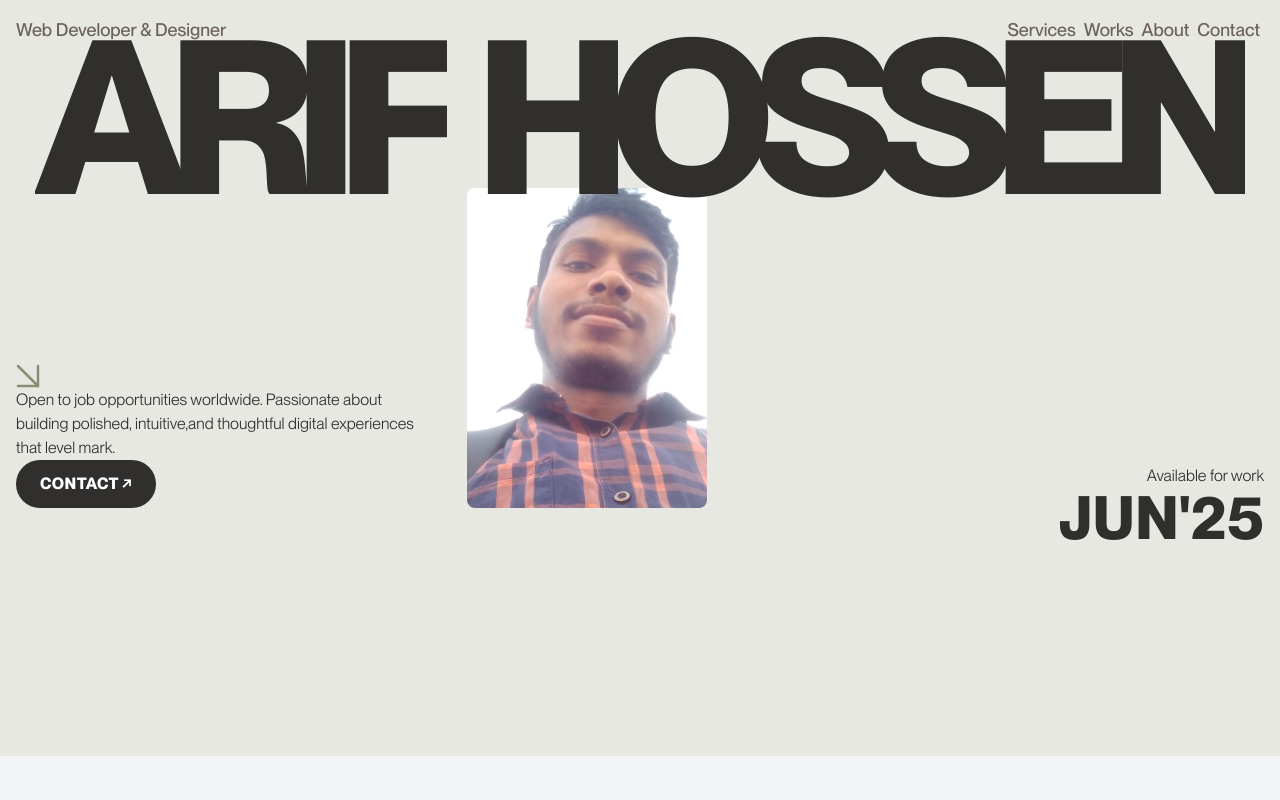
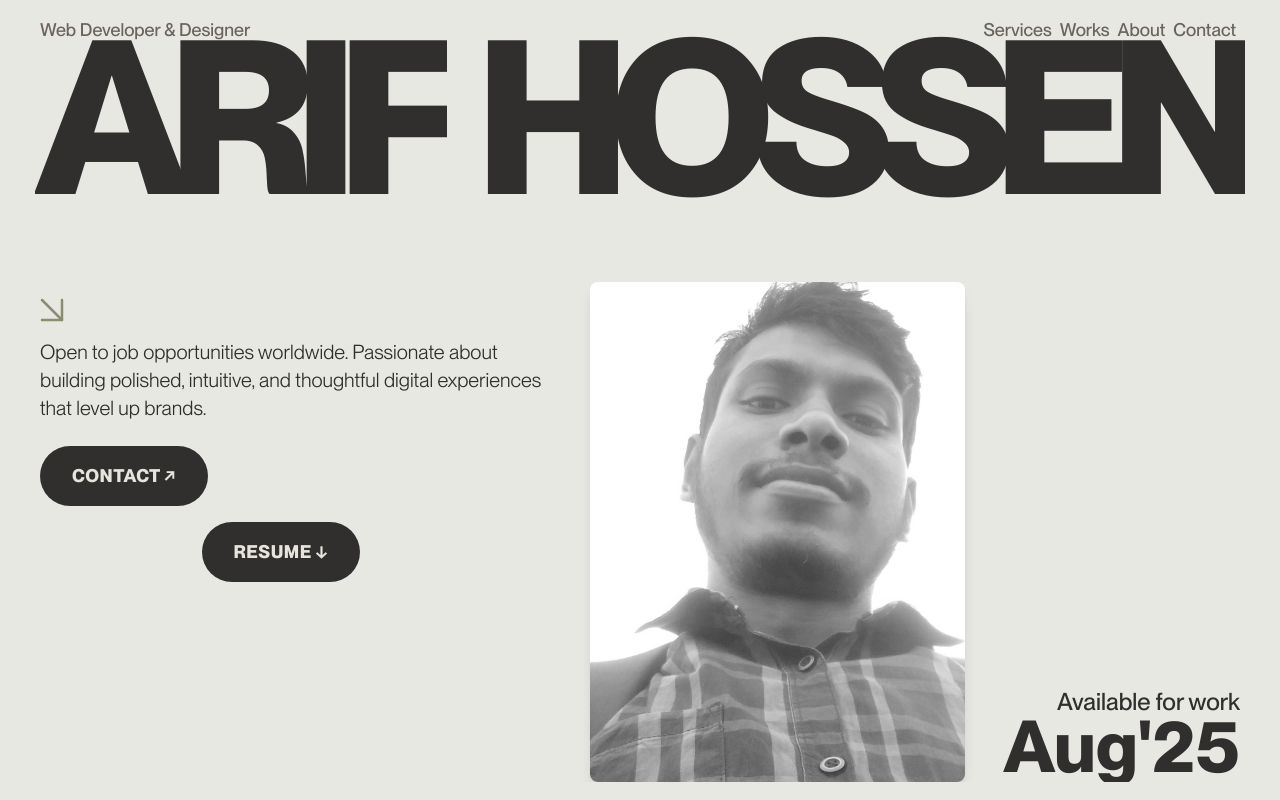
Before and after one commit to arifprodev/portfolio, a Next.js app: page / in a window 1280 px wide. Shown: the top 800 px of the page. Built offline with nearby package versions, Linux system fonts and the light colour scheme; a web font is replaced by a local one.

Commit message:
Add AnimatedButton component and update Header and Navbar for improved UI

```diff
--- a/src/components/Header.jsx
+++ b/src/components/Header.jsx
@@ -1,15 +1,18 @@
 "use client";
 
 import Image from "next/image";
+import AnimatedButton from "@/utils/AnimationButton";
 
 export default function Header() {
   const month = new Date().toLocaleString("default", { month: "short" });
   const shortYear = new Date().getFullYear().toString().slice(-2);
+
   return (
-    <>
-      <div className="mt-32 px-4 space-y-10 flex items-end text-[#302f2d] justify-between flex-col md:flex-row">
-        <div className="w-fit">
-          <div>
+    <div className="min-h-screen flex items-center justify-center px-6 md:px-8 lg:px-10 py-12">
+      <div className="mt-24 lg:mt-36 flex flex-col md:flex-row items-stretch gap-8 md:gap-5 text-[#302f2d] justify-between w-full overflow-hidden">
+        {/* Left Content - Aligned to top */}
+        <div className="max-w-xs lg:max-w-lg flex flex-col justify-start">
+          <div className="pt-4">
             <span>
               <svg
                 stroke="currentColor"
@@ -28,48 +31,64 @@ export default function Header() {
             </span>
           </div>
 
+          <p className="text-lg md:text-xl mt-4">
+            Open to job opportunities worldwide. Passionate about building
+            polished, intuitive, and thoughtful digital experiences that level
+            up brands.
+          </p>
+
+          <div className="flex flex-wrap lg:max-w-xs gap-4 mt-6">
             <div>
-            Open to job opportunities worldwide. Passionate about building
-            polished, intuitive,and thoughtful digital experiences that level
-            mark.
+              <AnimatedButton
+                text="CONTACT"
+                icon="↗"
+                hoverOpacity={0.4}
+                hoverTextColor="#e6e4dd"
+                textColor="#e6e4dd"
+              />
             </div>
-          <div>
-            <button className="group relative flex items-center justify-center overflow-hidden rounded-full bg-[#302f2d] px-6 py-2 sm:py-3 font-bold uppercase tracking-wide text-white text-sm sm:text-base">
-              <span className="absolute inset-0 z-10 overflow-hidden">
-                <span className="block h-full w-full translate-y-full rounded-t-[15rem] bg-[#302f2d] btn-transition group-hover:translate-y-0 group-hover:rounded-none"></span>
-              </span>
-
-              <span className="relative z-20 overflow-hidden">
-                <span className="block after:absolute after:left-0 after:block after:translate-y-0 btn-transition after:content-['CONTACT_↗'] group-hover:after:-translate-y-full">
-                  <span className="flex btn-transition group-hover:-translate-y-full">
-                    CONTACT ↗
-                  </span>
-                </span>
-              </span>
-            </button>
+            <div className="flex items-end justify-end w-full">
+              <AnimatedButton
+                text="RESUME"
+                icon="↓"
+                hoverOpacity={0.4}
+                hoverTextColor="#e6e4dd"
+                textColor="#e6e4dd"
+              />
+            </div>
           </div>
         </div>
 
-        <div className="w-full rounded-md overflow-hidden px-5 md:px-10">
-          <figure className="w-60 h-80">
+        {/* Center Image - Vertically centered */}
+        <div className="w-fit mx-auto flex items-center justify-center">
+          <div className="rounded-md overflow-hidden shadow-lg max-w-xs lg:max-w-sm mx-auto">
+            <div className="relative aspect-[3/4] w-full h-96 md:h-72 lg:h-[500px]">
+              <div className="absolute inset-0 bg-gradient-to-br from-[#e6e4dd] to-[#d1cec4] flex items-center justify-center saturate-0 hover:saturate-100 transition-all duration-500">
                 <Image
                   src="/images/arifh.jpg"
                   alt="Arif Hossen"
-              width={200}
-              height={400}
-              className="rounded-md w-full h-full object-cover"
+                  fill
+                  sizes="(max-width: 768px) 100vw, (max-width: 1200px) 50vw, 33vw"
+                  className="object-cover"
                   priority
                 />
-          </figure>
+              </div>
+            </div>
+          </div>
         </div>
 
-        <div className="w-fit">
-          <h1 className="text-end">Available for work</h1>
-          <p className="text-6xl font-semibold">
-            {/* {month}'{shortYear} */} JUN'25
+        {/* Right Content - Aligned to bottom */}
+        <div className="w-full md:w-fit flex flex-col justify-end">
+          <div className="text-right mt-auto -space-y-2">
+            <h1 className="text-xl lg:text-2xl font-medium">
+              Available for work
+            </h1>
+            <p className="text-5xl lg:text-7xl font-semibold">
+              {month}'{shortYear}
             </p>
           </div>
         </div>
-    </>
+      </div>
+    </div>
   );
 }
--- a/src/components/Navbar.jsx
+++ b/src/components/Navbar.jsx
@@ -114,16 +114,14 @@ export default function Navbar() {
   ];
 
   return (
-    <section className="px-4">
+    <section className="px-6 md:px-8 lg:px-10">
       <div>
         <div className="w-full">
           <div className="flex justify-between py-3 sm:py-4">
             {/* Navigation */}
             <div className="flex md:items-center justify-between w-full font-medium text-lg text-[#6B645C] z-10">
               {/* Logo */}
-              <p>
-                Web Developer & Designer
-              </p>
+              <p>Web Developer & Designer</p>
 
               {/* Nav Links */}
               <div className="flex flex-col md:flex-row -space-y-1.5">
@@ -147,7 +145,7 @@ export default function Navbar() {
           </div>
           {/* Hero Background Text - Animated Characters */}
           <div className="w-fit">
-            <div className="flex flex-wrap -space-y-[57px] text-[#302f2d] md:opacity-0 absolute top-[42px]">
+            <div className="flex flex-wrap -space-y-[57px] text-[#302f2d] md:opacity-0 absolute top-[55px]">
               <h1 className="text-[7.6rem] -tracking-widest font-bold">
                 <AnimatedText text="ARIF" delay={100} />
               </h1>
@@ -155,17 +153,18 @@ export default function Navbar() {
                 <AnimatedText text="HOSSEN" delay={300} />
               </h2>
             </div>
-              <div className="hidden w-fit mx-auto md:flex justify-center items-center gap-4 md:gap-5 lg:gap-6 xl:gap-7 -tracking-widest absolute left-0 right-0 font-semibold uppercase overflow-hidden
-         top-10
-        md:text-[126px] md:-top-2 md:font-semibold md:flex-row
+            <div
+              className="hidden w-fit mx-auto md:flex justify-center items-center md:gap-5 lg:gap-6 xl:gap-7 -tracking-widest absolute left-0 right-0 font-semibold uppercase overflow-hidden
+        md:text-[123px] md:-top-2 md:font-semibold md:flex-row
         lg:text-[168.4px] lg:-top-6 lg:font-semibold
         xl:text-[215px] xl:-top-11
         2xl:text-[261.9px] 2xl:-top-16
-        text-[#302f2d]">
-                <AnimatedText text="ARIF" delay={100} />
-                <AnimatedText text="HOSSEN" delay={300} />
-              </div>
+        text-[#302f2d]"
+            >
+              <AnimatedText text="ARIF" delay={100} />
+              <AnimatedText text="HOSSEN" delay={300} />
             </div>
+          </div>
         </div>
 
         {/* Mobile Menu Overlay */}
--- /dev/null
+++ b/src/utils/AnimationButton.tsx
@@ -0,0 +1,95 @@
+"use client";
+
+import { motion } from "motion/react";
+
+interface AnimatedButtonProps {
+  text: string;
+  bgColor?: string;
+  hoverBgColor?: string;
+  hoverOpacity?: number;
+  textColor?: string;
+  hoverTextColor?: string;
+  className?: string;
+  icon?: React.ReactNode;
+}
+
+export default function AnimatedButton({
+  text,
+  bgColor = "#302f2d",
+  hoverBgColor = "#fcedc0",
+  hoverOpacity = 0.8,
+  textColor = "#ffffff",
+  hoverTextColor = "#302f2d",
+  className = "",
+  icon
+}: AnimatedButtonProps) {
+
+  // Function to convert hex to rgba with opacity
+  const hexToRgba = (hex: string, alpha: number) => {
+    // Handle shorthand hex (like #fff)
+    const fullHex = hex.length === 4
+      ? `#${hex[1]}${hex[1]}${hex[2]}${hex[2]}${hex[3]}${hex[3]}`
+      : hex;
+
+    const r = parseInt(fullHex.slice(1, 3), 16);
+    const g = parseInt(fullHex.slice(3, 5), 16);
+    const b = parseInt(fullHex.slice(5, 7), 16);
+
+    return `rgba(${r}, ${g}, ${b}, ${alpha})`;
+  };
+
+  return (
+    <motion.button
+      className={`group relative flex items-center justify-center overflow-hidden rounded-full px-4 py-2 md:px-6 md:py-3 lg:px-8 lg:py-4 font-bold uppercase tracking-wide text-xs md:text-sm lg:text-lg ${className}`}
+      style={{ backgroundColor: bgColor }}
+      whileHover="hover"
+      initial="initial"
+    >
+      {/* Background fill animation with opacity */}
+      <motion.span
+        className="absolute inset-0 z-0"
+        style={{ backgroundColor: hexToRgba(hoverBgColor, hoverOpacity) }}
+        variants={{
+          initial: { y: "100%", borderRadius: "9999px" },
+          hover: {
+            y: 0,
+            transition: { duration: 0.4, ease: "easeOut" },
+          },
+        }}
+      />
+
+      {/* Text container with overflow hidden */}
+      <span className="relative z-10 flex items-center overflow-hidden">
+        {/* Original text */}
+        <motion.span
+          className="flex items-center"
+          style={{ color: textColor }}
+          variants={{
+            initial: { y: 0 },
+            hover: {
+              y: -30,
+              transition: { duration: 0.3, ease: "easeOut" }
+            },
+          }}
+        >
+          {text} {icon}
+        </motion.span>
+
+        {/* Swipe-in text */}
+        <motion.span
+          className="absolute flex items-center"
+          style={{ color: hoverTextColor }}
+          variants={{
+            initial: { y: 30 },
+            hover: {
+              y: 0,
+              transition: { duration: 0.3, ease: "easeOut", delay: 0.05 }
+            },
+          }}
+        >
+          {text} {icon}
+        </motion.span>
+      </span>
+    </motion.button>
+  );
+}
```
Also changed, not shown: vercel.json (added). Lines whose indentation alone changed are shown as unchanged.
